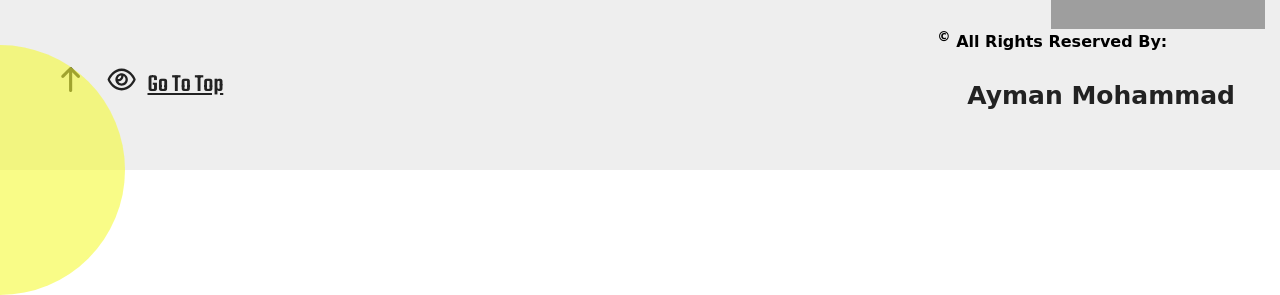
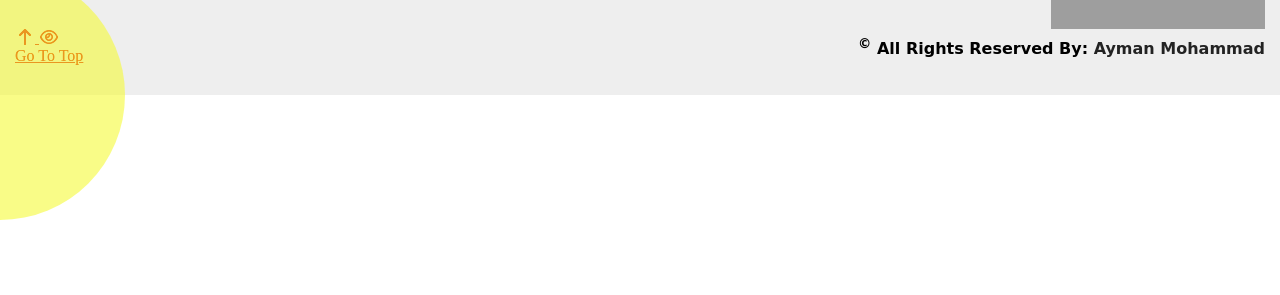
Before and after one commit to Ayman-121/QQQ, a plain HTML site: page index.html in a window 1280 px wide. Shown: the part 8493-8788 px from the top of the page. After the commit the page ends 8713 px from the top, so only its background shows below. Drawn offline with nearby package versions, Linux system fonts and the light colour scheme; files that its build step writes are made by us from their sources; grey boxes are pictures that could not be loaded; a web font is replaced by a local one.

Commit message:
Update master.scss

```diff
--- a/css/master.scss
+++ b/css/master.scss
@@ -1192,7 +1192,7 @@ $black: #222;
       display: flex;
       justify-content: space-between;
       align-items: center;
-      a{
+      a.firstLink{
         color: $black;
         display: flex;
         font-size: 25px;
```
